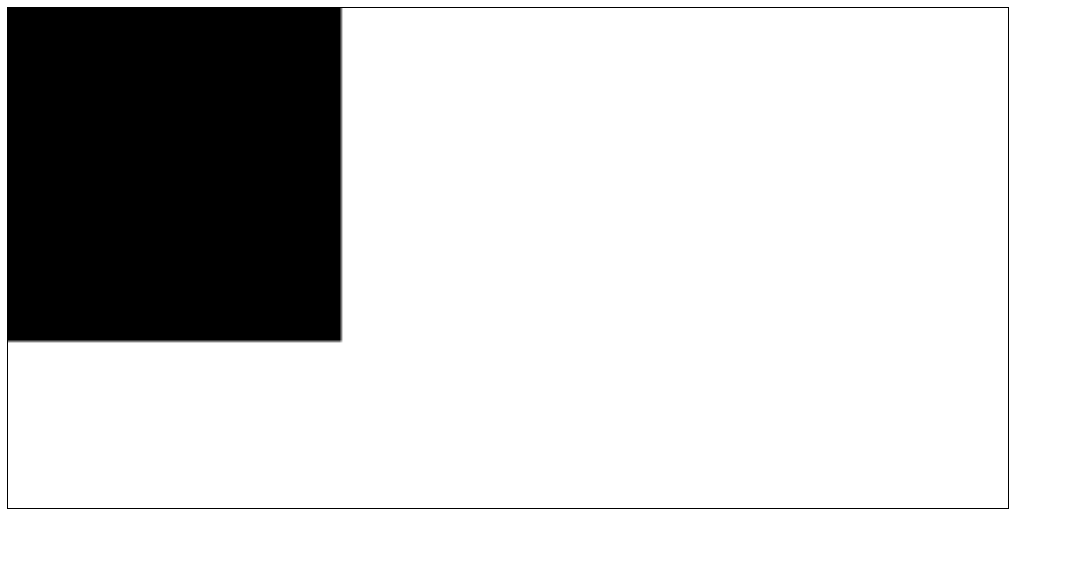
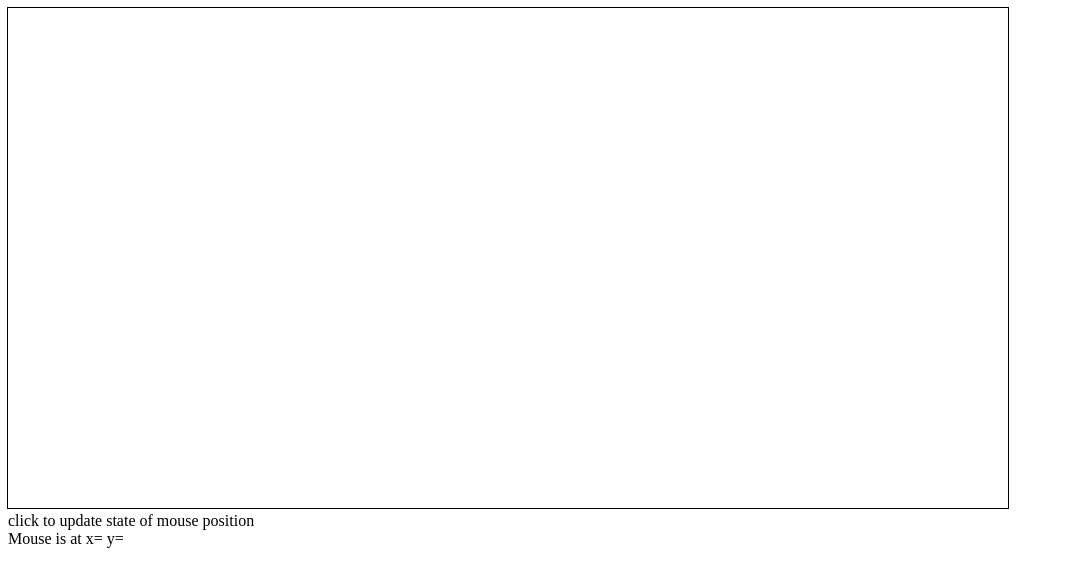
Before and after one commit to jkwanhow/first-canvas-project, a React (Create React App) app: page / in a window 1280 px wide. Shown: the top 584 px of the page, without its empty margins (0-1065 px from the left). Built offline with nearby package versions, Linux system fonts and the light colour scheme.

Commit message:
captured mouse position

```diff
--- a/src/App.js
+++ b/src/App.js
@@ -1,11 +1,13 @@
 import logo from './logo.svg';
 import { CanvasProvider } from './contexts/CanvasContext';
 import Canvas from './components/Canvas';
+import Draw from './components/Draw';
 
 function App() {
   return (
     <CanvasProvider>
       <Canvas />
+      <Draw />
     </CanvasProvider>
 
   );
--- a/src/components/Canvas/index.jsx
+++ b/src/components/Canvas/index.jsx
@@ -5,10 +5,6 @@ const Canvas = (props) => {
     const canvasRef = useCanvas();
     useEffect(() => {
         const canvas = canvasRef.current;
-        const context = canvas.getContext('2d');
-
-        context.fillStyle = '#000000'
-        context.fillRect(0, 0, 100, 100)
     })
 
 
--- /dev/null
+++ b/src/components/Draw/index.jsx
@@ -0,0 +1,27 @@
+import React, {useEffect, useRef, useState} from 'react';
+import { useCanvas } from '../../contexts/CanvasContext';
+
+export default function Draw(){
+    const [mousePosState, setMousePosState] = useState({});
+    const mousePos = useRef(null);
+    const handleMouseMove = (e) => {
+        mousePos.current = { x: e.clientX, y: e.clientY };
+    }
+    const updateMouseState = (e) => {
+        console.log('triggered')
+        setMousePosState({x: e.clientX, y:e.clientY});
+    }
+    useEffect(() => {
+        window.addEventListener('mousemove', handleMouseMove);
+        document.addEventListener("mousedown", updateMouseState);
+    }, [])
+
+    return(
+    <>
+    <div>click to update state of mouse position</div>
+    <div>
+        Mouse is at x={mousePosState.x} y={mousePosState.y}
+    </div>
+    </>
+    )
+}
--- /dev/null
+++ b/src/services/drawRectangle.js
@@ -0,0 +1,5 @@
+export default function useRectangle(canvasRef){
+    const context = canvas.getContext('2d');
+    context.fillStyle = '#000000'
+    context.fillRect(200, 0, 100, 100)
+}
```
